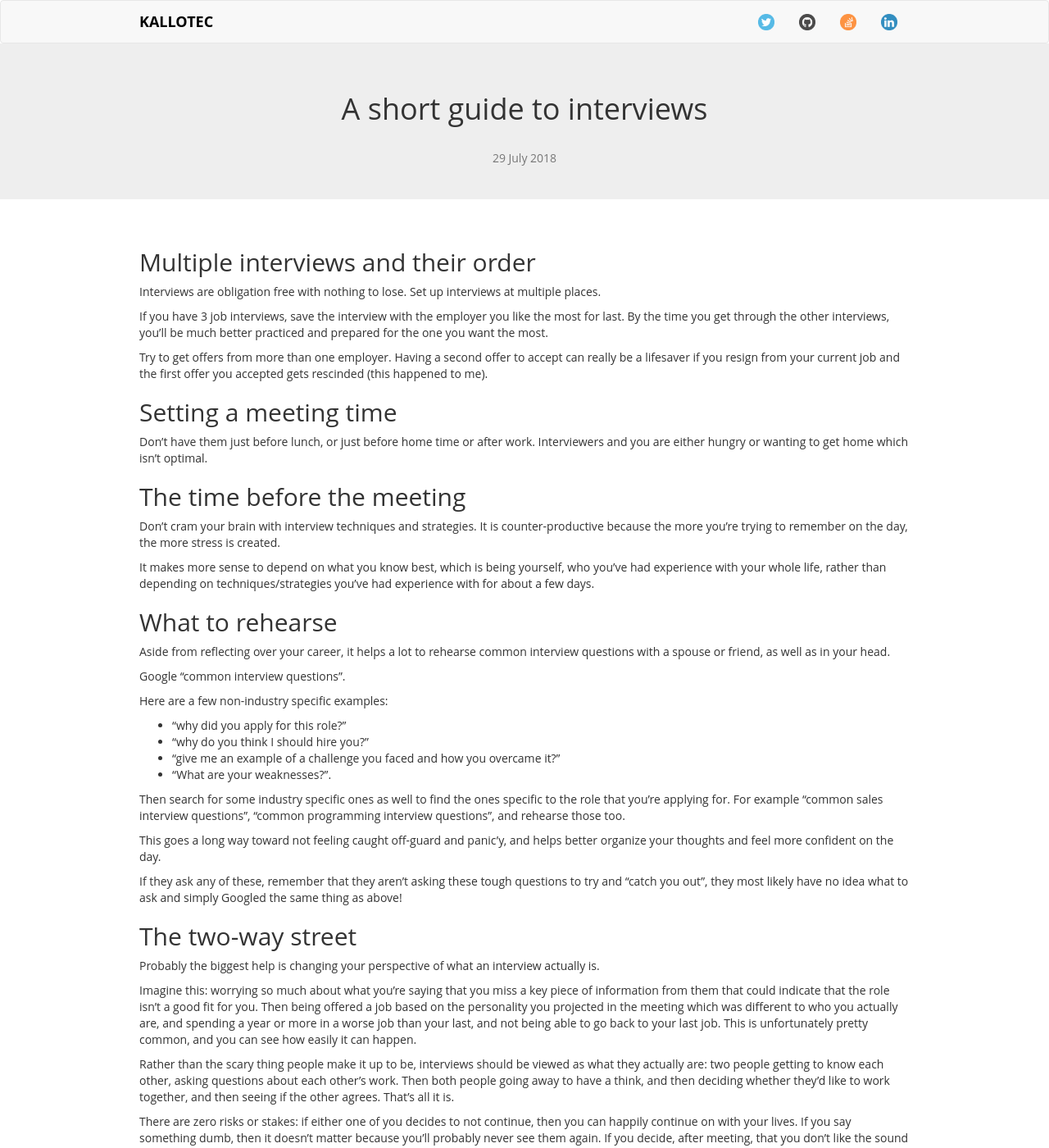
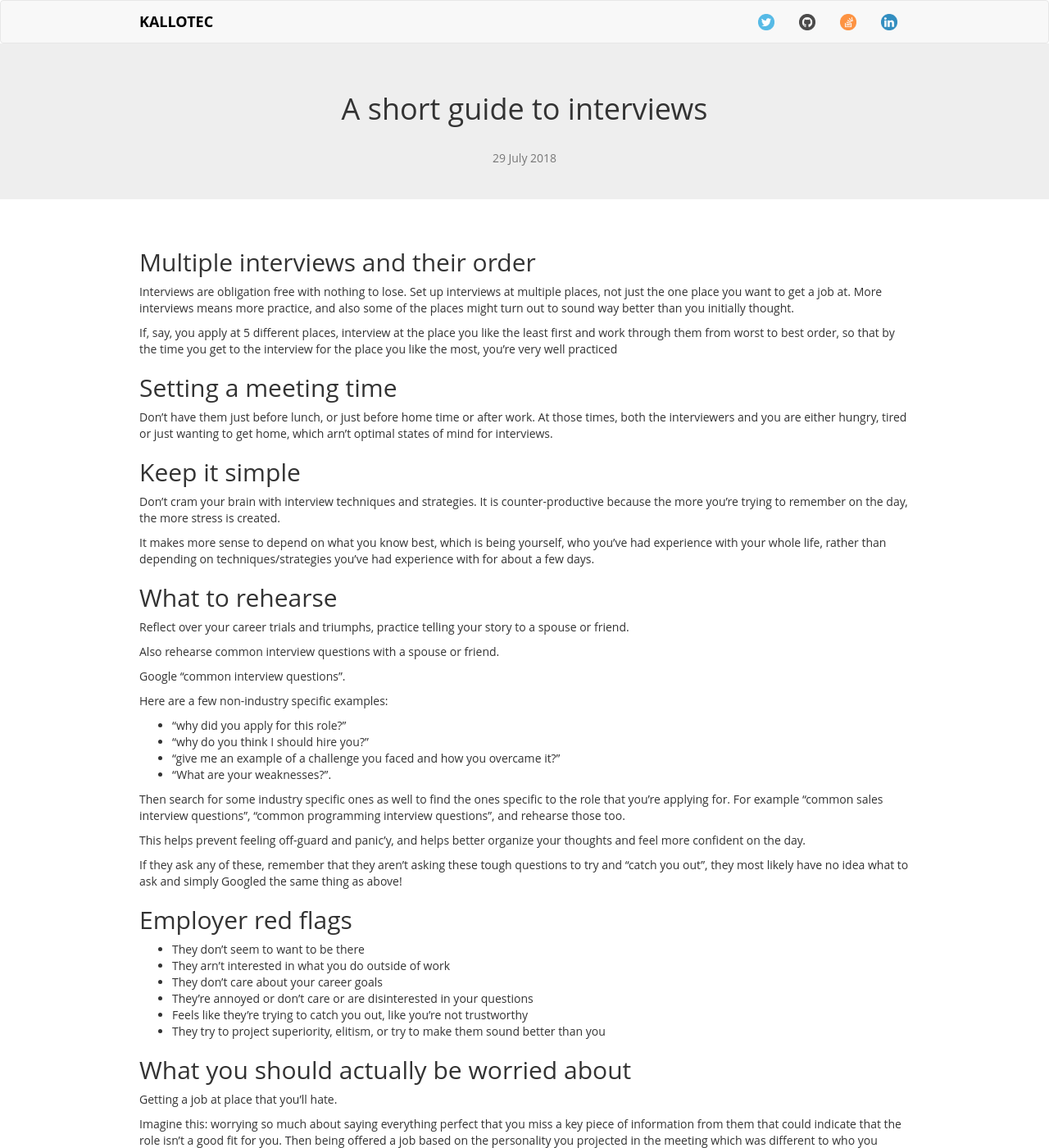
Before and after one commit to kallotec/kallotec.github.io, a Jekyll site: the page built from _posts/2018-07-30-short-guide-to-interviews.markdown, in a window 1280 px wide and 1400 px high. Shown: the whole window at 82% size. Built offline with Jekyll 4.4.1, drawn with Linux system fonts in a browser that asks for light colours; some of the changed text lies outside the part shown.

Commit message:
Article updates

```diff
--- a/_posts/2018-07-30-short-guide-to-interviews.markdown
+++ b/_posts/2018-07-30-short-guide-to-interviews.markdown
@@ -7,17 +7,15 @@ categories: interviews
 
 ## Multiple interviews and their order
 
-Interviews are obligation free with nothing to lose. Set up interviews at multiple places.
+Interviews are obligation free with nothing to lose. Set up interviews at multiple places, not just the one place you want to get a job at. More interviews means more practice, and also some of the places might turn out to sound way better than you initially thought.
 
-If you have 3 job interviews, save the interview with the employer you like the most for last. By the time you get through the other interviews, you'll be much better practiced and prepared for the one you want the most.
-
-Try to get offers from more than one employer. Having a second offer to accept can really be a lifesaver if you resign from your current job and the first offer you accepted gets rescinded (this happened to me).
+If, say, you apply at 5 different places, interview at the place you like the least first and work through them from worst to best order, so that by the time you get to the interview for the place you like the most, you're very well practiced
 
 ## Setting a meeting time
 
-Don't have them just before lunch, or just before home time or after work. Interviewers and you are either hungry or wanting to get home which isn't optimal.
+Don't have them just before lunch, or just before home time or after work. At those times, both the interviewers and you are either hungry, tired or just wanting to get home, which arn't optimal states of mind for interviews.
 
-## The time before the meeting
+## Keep it simple
 
 Don't cram your brain with interview techniques and strategies. It is counter-productive because the more you're trying to remember on the day, the more stress is created.
 
@@ -25,7 +23,9 @@ It makes more sense to depend on what you know best, which is being yourself, wh
 
 ## What to rehearse
 
-Aside from reflecting over your career, it helps a lot to rehearse common interview questions with a spouse or friend, as well as in your head.
+Reflect over your career trials and triumphs, practice telling your story to a spouse or friend.
+
+Also rehearse common interview questions with a spouse or friend.
 
 Google "common interview questions".
 
@@ -37,17 +37,26 @@ Here are a few non-industry specific examples:
 
 Then search for some industry specific ones as well to find the ones specific to the role that you're applying for. For example "common sales interview questions", "common programming interview questions", and rehearse those too.
 
-This goes a long way toward not feeling caught off-guard and panic'y, and helps better organize your thoughts and feel more confident on the day.
+This helps prevent feeling off-guard and panic'y, and helps better organize your thoughts and feel more confident on the day.
 
 If they ask any of these, remember that they aren't asking these tough questions to try and "catch you out", they most likely have no idea what to ask and simply Googled the same thing as above!
 
-## The two-way street
+## Employer red flags
 
-Probably the biggest help is changing your perspective of what an interview actually is.
+- They don't seem to want to be there
+- They arn't interested in what you do outside of work
+- They don't care about your career goals
+- They're annoyed or don't care or are disinterested in your questions
+- Feels like they're trying to catch you out, like you're not trustworthy
+- They try to project superiority, elitism, or try to make them sound better than you
 
-Imagine this: worrying so much about what you're saying that you miss a key piece of information from them that could indicate that the role isn't a good fit for you. Then being offered a job based on the personality you projected in the meeting which was different to who you actually are, and spending a year or more in a worse job than your last, and not being able to go back to your last job. This is unfortunately pretty common, and you can see how easily it can happen.
+## What you should actually be worried about
 
-Rather than the scary thing people make it up to be, interviews should be viewed as what they actually are: two people getting to know each other, asking questions about each other's work. Then both people going away to have a think, and then deciding whether they'd like to work together, and then seeing if the other agrees. That's all it is.
+Getting a job at place that you'll hate.
+
+Imagine this: worrying so much about saying everything perfect that you miss a key piece of information from them that could indicate that the role isn't a good fit for you. Then being offered a job based on the personality you projected in the meeting which was different to who you actually are, and spending a year or more in a worse job than your last, and not being able to go back to your last job. This is unfortunately pretty common, and you can see how easily it can happen.
+
+Interviews should be viewed as what they actually are: two people getting to know each other, asking questions about each other's work. Then both people going away to have a think, and then deciding whether they'd like to work together, and then seeing if the other agrees. That's all it is.
 
 There are zero risks or stakes: if either one of you decides to not continue, then you can happily continue on with your lives. If you say something dumb, then it doesn't matter because you'll probably never see them again. If you decide, after meeting, that you don't like the sound of it, there's no obligation to continue.
 
@@ -70,3 +79,7 @@ Having that list there with you also helps re-enforce to you that the meeting is
 ## Questions
 
 When to ask questions depends on how they want to structure the chat, most interviewers like to ask all their questions first, and they'll let you ask yours after that if you have any. Other times it can be like a normal back-and-forth type of conversation where it doesn't matter when you ask. Just roll with whatever style they seem to be going with.
+
+## Offers
+
+Try to get offers from more than one employer. Having a second offer to accept can really be a lifesaver if you resign from your current job and the first offer you accepted gets rescinded (this happened to me).
```
